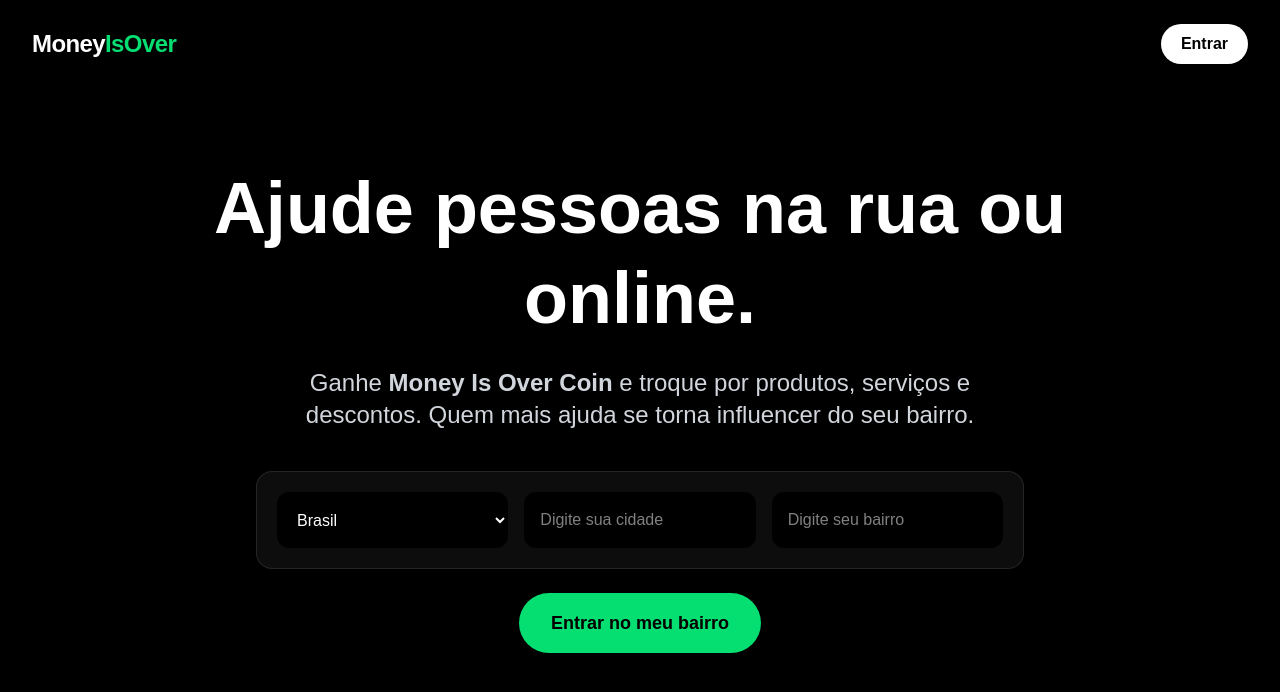
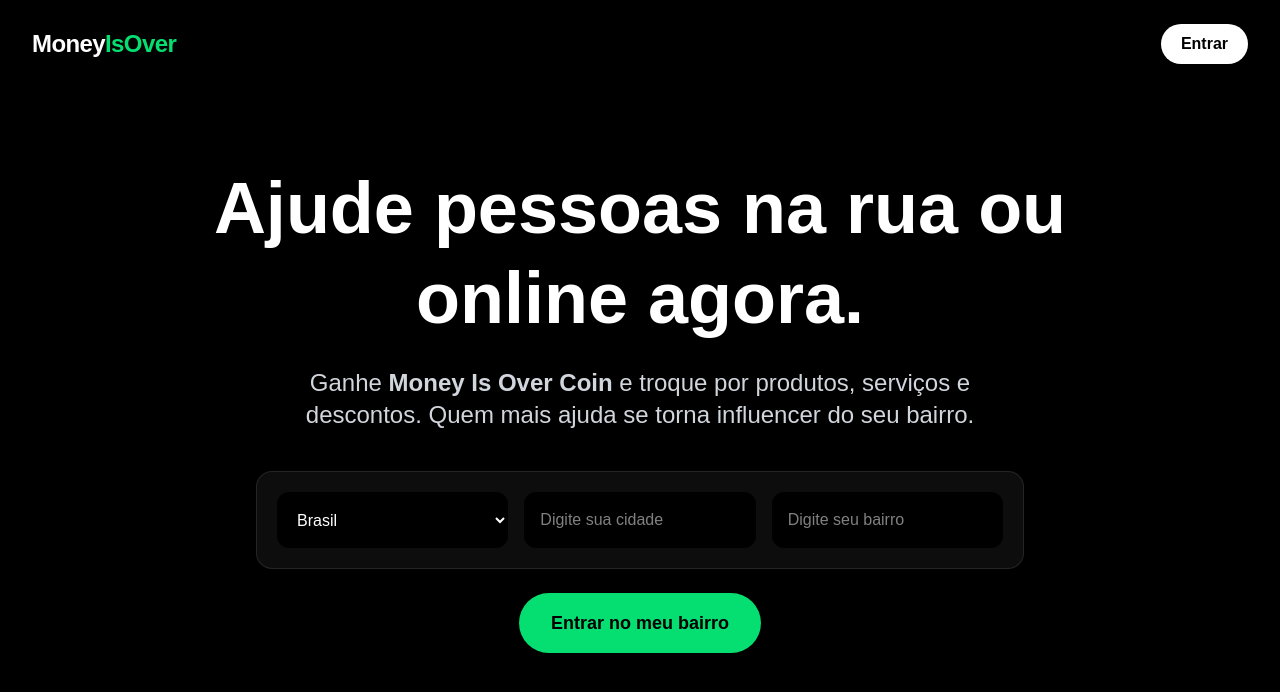
Before and after one commit to usdlorenzo/moneyisover, a Next.js app in the folder moneyisover/: page / in a window 1280 px wide. Shown: the top 692 px of the page. Built offline with nearby package versions, Linux system fonts and the light colour scheme.

Commit message:
Update page.tsx

```diff
--- a/moneyisover/app/page.tsx
+++ b/moneyisover/app/page.tsx
@@ -13,7 +13,7 @@ export default function Home() {
 
       <section className="flex min-h-[80vh] flex-col items-center justify-center px-6 text-center">
         <h1 className="max-w-4xl text-5xl font-black leading-tight md:text-7xl">
-          Ajude pessoas na rua ou online.
+         Ajude pessoas na rua ou online agora.
         </h1>
 
         <p className="mt-6 max-w-3xl text-lg text-gray-300 md:text-2xl">
```
